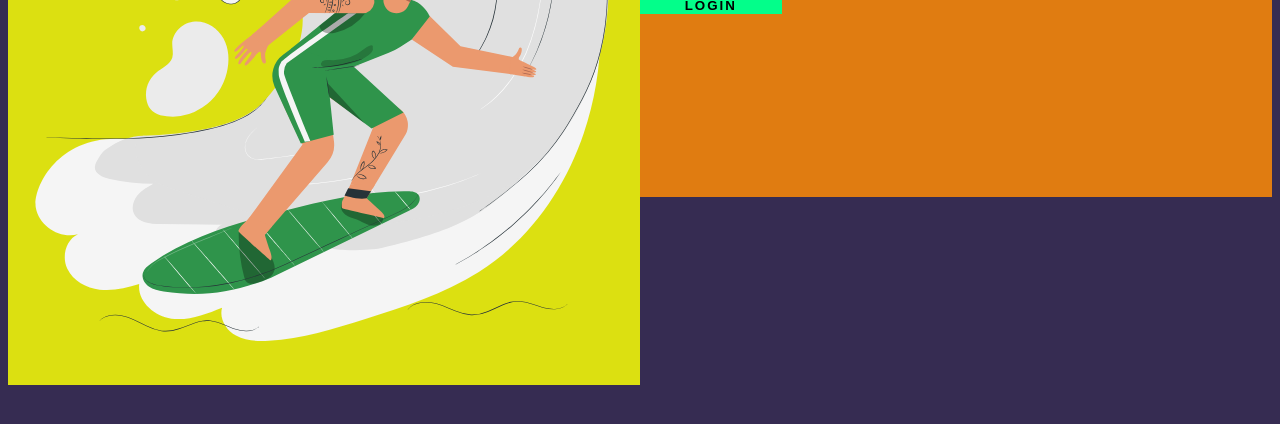
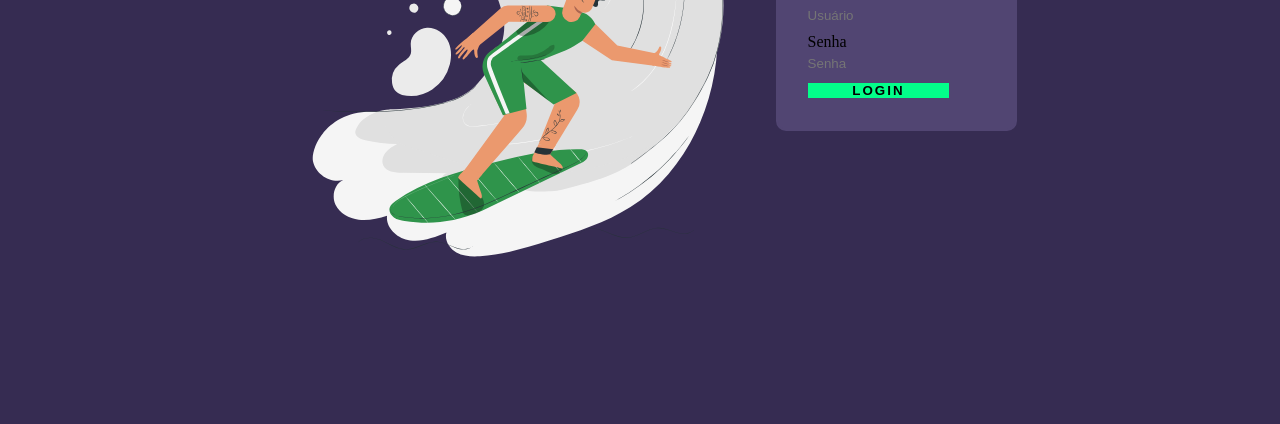
Before and after one commit to DiogoBozan/forms-html-css, a plain HTML site: page index.html in a window 1280 px wide. Shown: the part 376-800 px from the top of the page. Drawn offline with Linux system fonts and the light colour scheme.

Commit message:
right and left just center

```diff
--- a/index.html
+++ b/index.html
@@ -9,6 +9,7 @@
   </head>
   <body>
     <div class="main">
+      <div class="box-login">
         <div class="left-login">
           <div class="main-text">
             <h1>
@@ -33,5 +34,6 @@
           </div>
         </div>
       </div>
+    </div>
   </body>
 </html>
--- a/style.css
+++ b/style.css
@@ -1,41 +1,47 @@
+* {
+    margin: 0;
+    padding: 0;
+    outline: 0;
+    box-sizing: border-box;
+  }
+
   body {
     background-color: #362c52;
-    /* margin: 0; */
-    display: flex;
   }
 
   .main {
-    width: 100vw;
-    height: auto;
+    display: flex;
+    height: 100vh;
+    align-items: center;
+  }
+
+  .box-login {
     display: flex;
     justify-content: center;
-    /* flex-direction: row; */
+    width: 100%;
+    align-items: center;
   }
 
   .right-login {
-    /* background-color: #463625; */
-    background-color: #e07c11;
-display: flex;
-width: 50%;
-height: 50%;
-align-self: center;
+    background-color: #514572;
+    border: 2px solid #514572;
+    border-radius: 10px;
   }
 
   .left-login {
-    background-color: #dce011;
-    width: 50%;
+    color: white;
+    margin: 30px;
+  }
 
+  .main-login {
+    padding: 30px;
   }
 
   input {
-    /* width: 80%; */
     width: 80%;
     padding: 0;
-    /* margin: 0; */
-    /* border-radius: none; */
     background-color: #514572;
     border: none;
-
   }
 
   h1 {
@@ -45,7 +51,6 @@ h1 {
 
   label {
     margin-bottom: 5px;
-
   }
 
   .usuario {
@@ -64,7 +69,7 @@ label {
 
   .btn-login {
     width: 80%;
-    background-color: #03FE8A;
+    background-color: #03fe8a;
     outline: none;
     text-transform: uppercase;
     letter-spacing: 2px;
```
Lines whose indentation alone changed are shown as unchanged.
